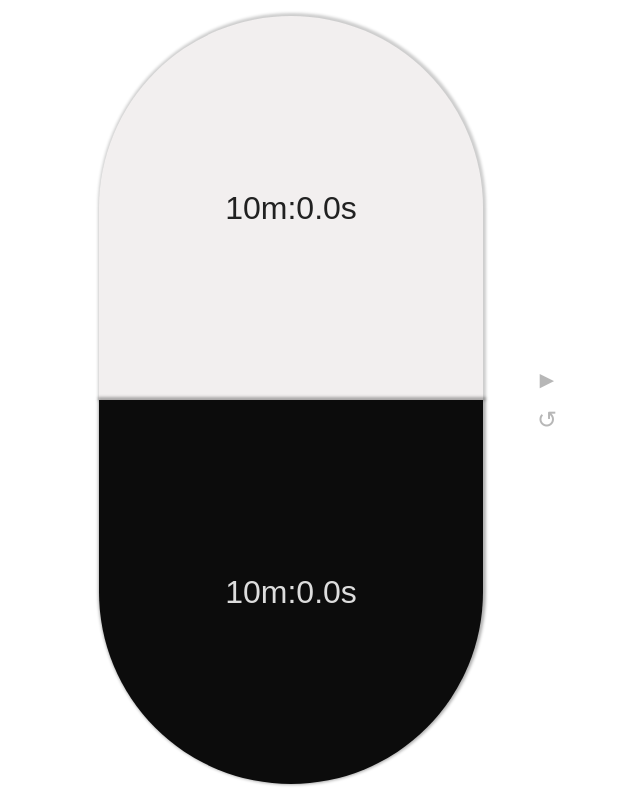
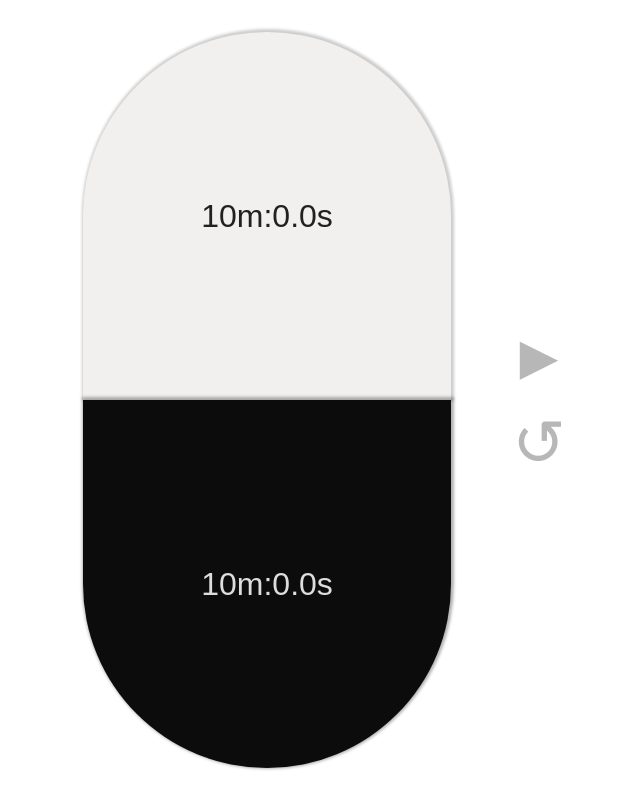
Before and after one commit to manishsharma004/chess-clock, a SvelteKit app: page / in a window 1280 px wide. Shown: the whole page, without its empty margins (301-941 px from the left). Built offline with nearby package versions, Linux system fonts and the light colour scheme.

Commit message:
style fixes

```diff
--- a/src/routes/+page.svelte
+++ b/src/routes/+page.svelte
@@ -109,17 +109,20 @@
             height: 100%;
             align-items: center;
             justify-content: center;
-            min-width: 72pt;
+            min-width: 108pt;
 
             .button {
                 border: none;
                 background: none;
-                font-size: 18pt;
+                font-size: 48pt;
                 cursor: pointer;
-                width: 40px;
-                height: 40px;
-                border-radius: 20px;
+                width: 64pt;
+                height: 64pt;
+                border-radius: 32pt;
                 -webkit-tap-highlight-color: transparent;
+                display: inline-flex;
+                align-items: center;
+                justify-content: center;
 
                 &:hover,
                 &:active {
@@ -133,7 +136,7 @@
             position: relative;
             display: flex;
             flex-direction: column;
-            --height: max(min(calc(100vh - 2rem), calc(2 * (100vw - 32px - 72pt))), 400px);
+            --height: max(min(calc(100vh - 48pt), calc(2 * (100vw - 32px - 108pt))), 400px);
             height: var(--height);
             min-width: calc(var(--height) / 2);
             border-radius: calc(var(--height) / 2);
```
